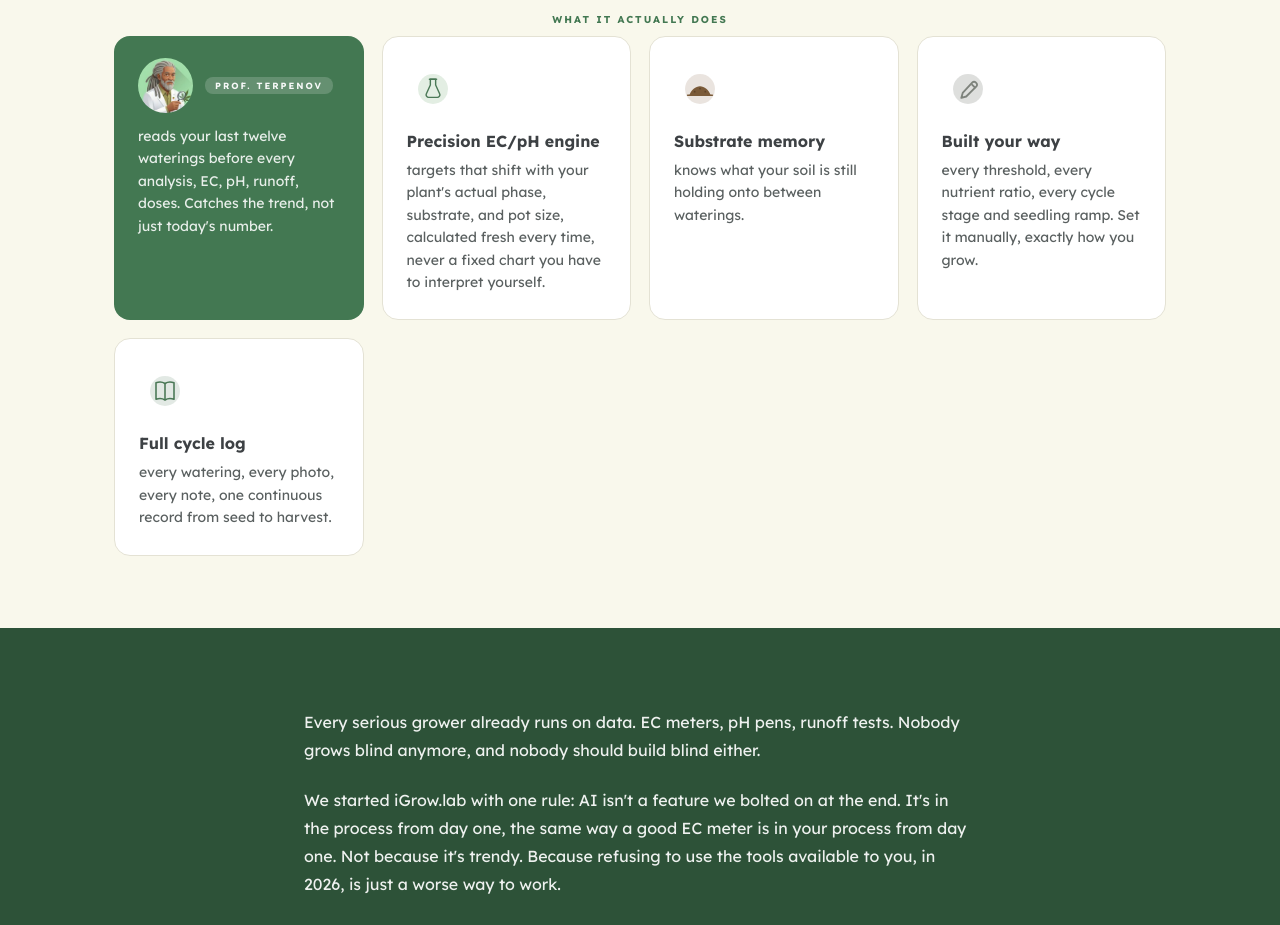
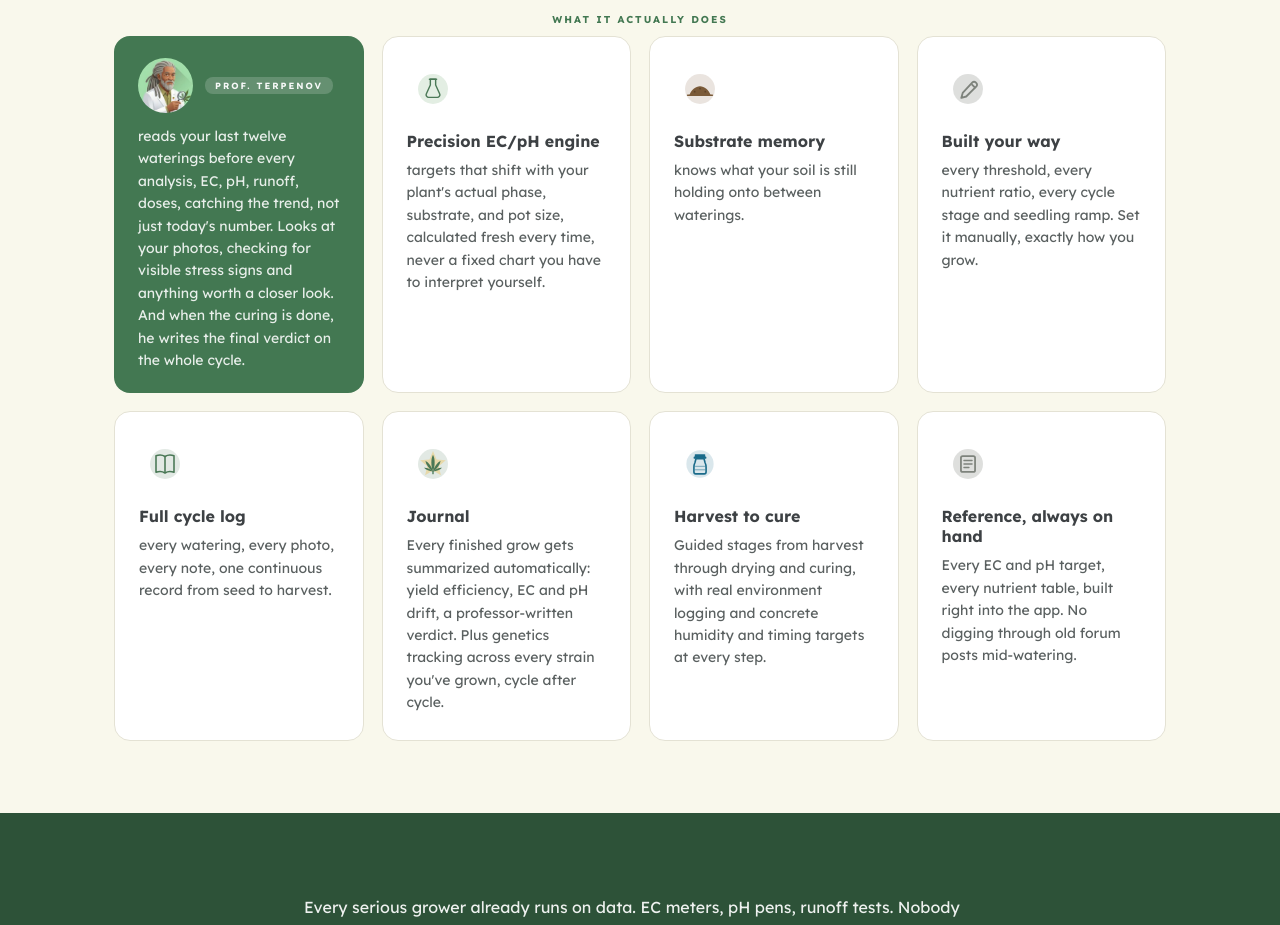
Before and after one commit to DoctorRobert42/igrowlab-website, a React (Vite) app: page / in a window 1280 px wide. Shown: the part 920-1845 px from the top of the page. Built offline with nearby package versions, Linux system fonts and the light colour scheme.

Commit message:
feat: add 3 new feature cards (Report, Harvest to cure, Reference), update Professor card copy with photo analysis and final-verdict mentions, fix Professor card grid sizing

```diff
--- a/src/components/icons.jsx
+++ b/src/components/icons.jsx
@@ -5,12 +5,15 @@
 // Trimmed to only the icons actually used, each picked for a real semantic
 // fit to its feature card (see commit message for the per-card reasoning).
 
-// Subset of ICON_ROLES actually used below (accent, soil, neutral), values
-// copied verbatim from src/constants.js.
+// Subset of ICON_ROLES actually used below (accent, soil, neutral, green,
+// watch, stageCuring), values copied verbatim from src/constants.js.
 const ICON_ROLES = {
   accent: { l: '#4A7856', d: '#9B7FF0' },
   soil: { l: '#7A5A38', d: '#D4A56A' },
   neutral: { l: '#7E837C', d: '#CBD3E2', aL: 0.26, aD: 0.24 },
+  green: { l: '#4A7856', d: '#5DBF80' },
+  watch: { l: '#F2B632', d: '#F5C84B' },
+  stageCuring: { l: '#1A6B8A', d: '#7BA4C2' },
 };
 
 function withAlpha(hex, a) {
@@ -80,3 +83,55 @@ export function BookIcon({ size = 30 }) {
     </svg>
   );
 }
+
+// Journal — the leaf-plus-star genetics glyph the app uses for strain
+// tracking/rating, fits the "genetics across every strain" copy.
+export function GeneticsIcon({ size = 30 }) {
+  const { fg, bg } = iconColor('green');
+  const star = iconColor('watch').fg;
+  return (
+    <svg width={size} height={size} viewBox="0 0 34 34">
+      <circle cx="17" cy="17" r="17" fill={bg} />
+      <path d="M17,2.2 L21.05,11.9 L31.5,12.75 L23.55,19.6 L25.95,29.8 L17,24.35 L8.05,29.8 L10.45,19.6 L2.5,12.75 L12.95,11.9 Z" fill={star} opacity="0.32" />
+      <g fill={fg}>
+        <path d="M17,25.5 C14.5,18.5 14.5,11.5 17,6.5 C19.5,11.5 19.5,18.5 17,25.5 Z" />
+        <path d="M17,25.5 C15,20 15,14.5 17,10.5 C19,14.5 19,20 17,25.5 Z" transform="rotate(-35 17 25.5)" />
+        <path d="M17,25.5 C15,20 15,14.5 17,10.5 C19,14.5 19,20 17,25.5 Z" transform="rotate(35 17 25.5)" />
+        <path d="M17,25.5 C15.5,21.5 15.5,17.5 17,14.5 C18.5,17.5 18.5,21.5 17,25.5 Z" transform="rotate(-68 17 25.5)" />
+        <path d="M17,25.5 C15.5,21.5 15.5,17.5 17,14.5 C18.5,17.5 18.5,21.5 17,25.5 Z" transform="rotate(68 17 25.5)" />
+      </g>
+      <path d="M17,25.5 L17,28" stroke={fg} strokeWidth="1.5" strokeLinecap="round" />
+    </svg>
+  );
+}
+
+// Harvest to cure — the app's curing-jar glyph.
+export function CuringIcon({ size = 30 }) {
+  const { fg, bg } = iconColor('stageCuring');
+  return (
+    <svg width={size} height={size} viewBox="0 0 40 44">
+      <circle cx="20" cy="22" r="20" fill={bg} />
+      <g transform="translate(20,22) scale(0.85) translate(-20,-24)">
+        <rect x="11" y="7" width="18" height="5" rx="1" fill={fg} />
+        <rect x="9" y="11" width="22" height="4" rx="1.5" fill={fg} />
+        <path d="M13 15 h14 l1.5 6 q2 4 2 9 v8 a3 3 0 01-3 3 h-15 a3 3 0 01-3-3 v-8 q0-5 2-9 z" fill="none" stroke={fg} strokeWidth="2.8" strokeLinejoin="round" />
+        <line x1="11.5" y1="28" x2="28.5" y2="28" stroke={fg} strokeWidth="1.8" opacity="0.5" />
+        <line x1="11" y1="34" x2="29" y2="34" stroke={fg} strokeWidth="1.8" opacity="0.5" />
+      </g>
+    </svg>
+  );
+}
+
+// Reference, always on hand — literal reference sheet/table.
+export function NotesIcon({ size = 30 }) {
+  const { fg, bg } = iconColor('neutral');
+  return (
+    <svg width={size} height={size} viewBox="0 0 34 34">
+      <circle cx="17" cy="17" r="17" fill={bg} />
+      <rect x="9" y="8" width="16" height="18" rx="2" fill="none" stroke={fg} strokeWidth="2" strokeLinejoin="round" />
+      <line x1="12.5" y1="13" x2="21.5" y2="13" stroke={fg} strokeWidth="1.7" strokeLinecap="round" />
+      <line x1="12.5" y1="17" x2="21.5" y2="17" stroke={fg} strokeWidth="1.7" strokeLinecap="round" />
+      <line x1="12.5" y1="21" x2="18" y2="21" stroke={fg} strokeWidth="1.7" strokeLinecap="round" />
+    </svg>
+  );
+}
--- a/src/sections/Features.jsx
+++ b/src/sections/Features.jsx
@@ -1,4 +1,4 @@
-import { FlaskIcon, SoilIcon, EditIcon, BookIcon } from '../components/icons';
+import { FlaskIcon, SoilIcon, EditIcon, BookIcon, GeneticsIcon, CuringIcon, NotesIcon } from '../components/icons';
 import { EyebrowLabel } from '../components/EyebrowLabel';
 import professor from '../assets/professor.jpg';
 import { C, R } from '../theme';
@@ -23,6 +23,21 @@ const ICON_FEATURES = [
     icon: <BookIcon size={30} />,
     title: 'Full cycle log',
     body: 'every watering, every photo, every note, one continuous record from seed to harvest.',
+  },
+  {
+    icon: <GeneticsIcon size={30} />,
+    title: 'Journal',
+    body: "Every finished grow gets summarized automatically: yield efficiency, EC and pH drift, a professor-written verdict. Plus genetics tracking across every strain you've grown, cycle after cycle.",
+  },
+  {
+    icon: <CuringIcon size={30} />,
+    title: 'Harvest to cure',
+    body: 'Guided stages from harvest through drying and curing, with real environment logging and concrete humidity and timing targets at every step.',
+  },
+  {
+    icon: <NotesIcon size={30} />,
+    title: 'Reference, always on hand',
+    body: 'Every EC and pH target, every nutrient table, built right into the app. No digging through old forum posts mid-watering.',
   },
 ];
 
@@ -77,7 +92,7 @@ function ProfessorCard() {
         </span>
       </div>
       <p style={{ fontSize: 14, lineHeight: 1.6, color: 'rgba(255,255,255,0.88)' }}>
-        reads your last twelve waterings before every analysis, EC, pH, runoff, doses. Catches the trend, not just today's number.
+        reads your last twelve waterings before every analysis, EC, pH, runoff, doses, catching the trend, not just today's number. Looks at your photos, checking for visible stress signs and anything worth a closer look. And when the curing is done, he writes the final verdict on the whole cycle.
       </p>
     </div>
   );
```
